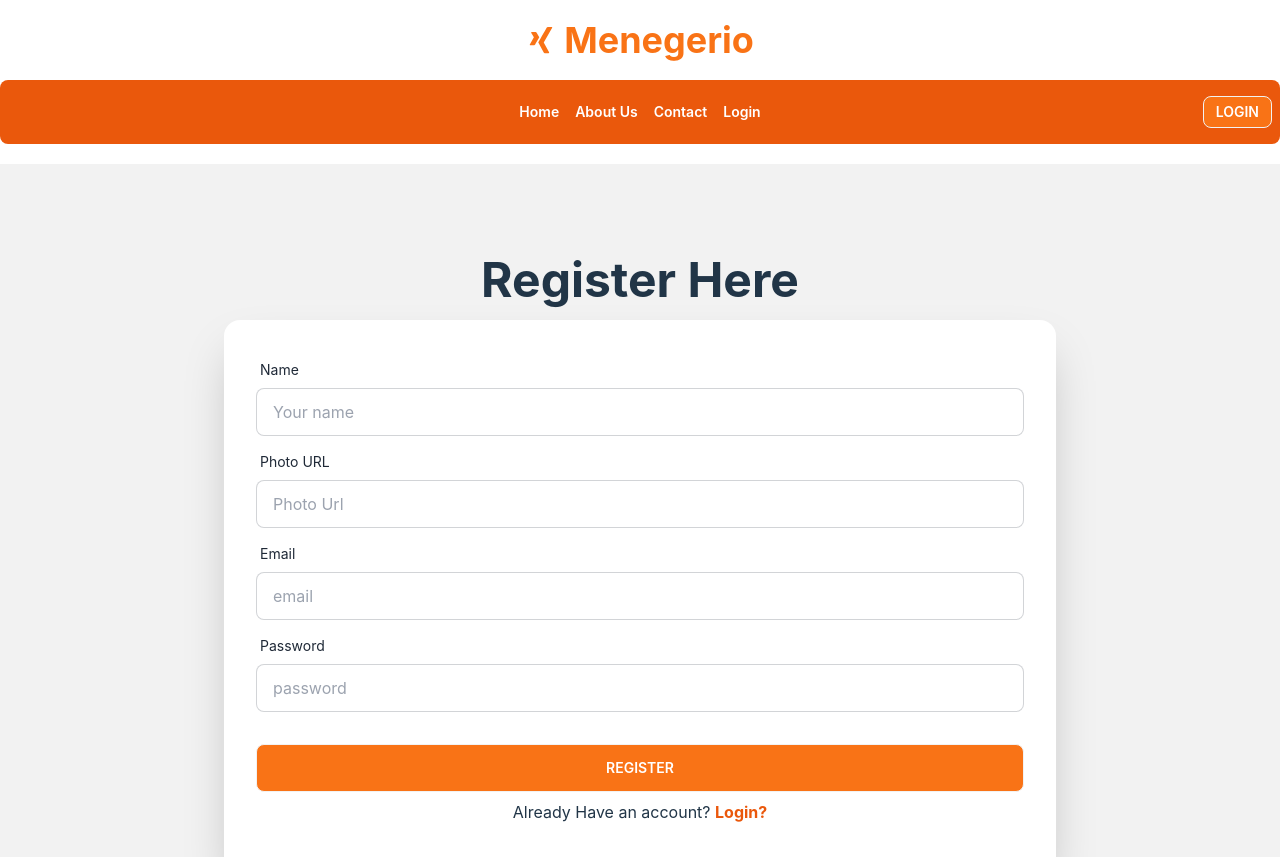
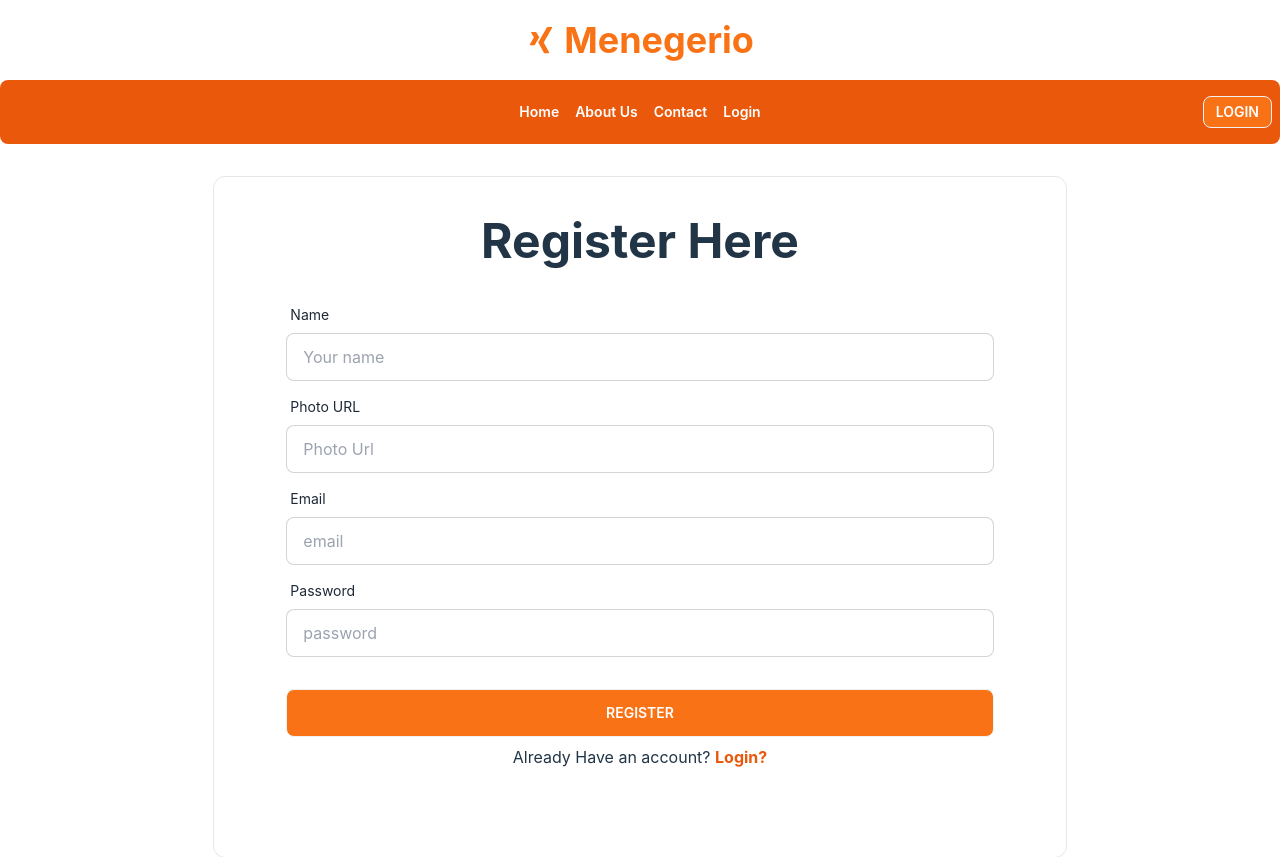
Before and after one commit to rafi00000/event-management, a React (Vite) app: page /register in a window 1280 px wide. Shown: the top 857 px of the page. Built offline with nearby package versions, Linux system fonts and the light colour scheme; no server answers.

Commit message:
added readme and answered mcq

```diff
--- a/src/Components/ErrorPage.jsx
+++ b/src/Components/ErrorPage.jsx
@@ -4,8 +4,8 @@ const ErrorPage = () => {
     const navigate = useNavigate();
 
     return (
-        <div className="flex h-screen items-center">
-            <div>
+        <div className="flex h-screen items-center justify-center">
+            <div className="text-center space-y-7">
                 <h1 className="font-bold text-center">Something went wrong</h1>
                 <button className="btn btn-outline " onClick={()=> navigate('/')}>Go Home</button>
             </div>
--- a/src/Components/form/LoginForm.jsx
+++ b/src/Components/form/LoginForm.jsx
@@ -43,12 +43,12 @@ const LoginForm = () => {
   };
 
   return (
-    <div className="hero min-h-screen bg-base-200">
-      <div className="hero-content flex-col w-full">
-        <div className="text-center">
+    <div className=" min-h-screen my-8">
+      <div className=" flex-col w-11/12 md:w-2/3 mx-auto border p-2 md:p-10 rounded-xl">
+        <div className="text-center mb-9">
           <h1 className="text-5xl font-bold">Login here</h1>
         </div>
-        <div className="card bg-base-100 w-2/3">
+        <div className=" bg-base-100 ">
           <form className="card-body" onSubmit={handleLogin}>
             <div className="form-control">
               <label className="label">
@@ -91,7 +91,6 @@ const LoginForm = () => {
               onClick={handleGoogleLogin}
             >
               <FaGoogle className="text-2xl"></FaGoogle>
-              <p>Continue with Google</p>
             </div>
             <Toaster></Toaster>
             <p className="text-center text-green-700 font-bold">{success}</p>
--- a/src/Components/form/RegisterForm.jsx
+++ b/src/Components/form/RegisterForm.jsx
@@ -21,7 +21,7 @@ const RegisterForm = () => {
     setError('')
     // validation
     if(password.length < 6){
-      setError('Give password greater then 6 character')
+      toast.error('At lease 6 character is needed');
       return
     }
     else if(!(/^(?=.*[A-Z](?=.*[\W_]).+$)/).test(password)){
@@ -49,12 +49,12 @@ const RegisterForm = () => {
   };
 
   return (
-    <div className="hero min-h-screen bg-base-200">
-      <div className="hero-content flex-col w-full">
+    <div className="min-h-screen my-8">
+      <div className="flex-col w-11/12 md:w-2/3 mx-auto border p-10 rounded-xl">
         <div className="text-center">
           <h1 className="text-5xl font-bold">Register Here</h1>
         </div>
-        <div className="card shadow-2xl bg-base-100 w-2/3">
+        <div className="">
           <form className="card-body" onSubmit={handleSubmit}>
             <div className="form-control">
               <label className="label">
```
Also changed, not shown: 1 other file (tests, documents, lock files or other folders).
